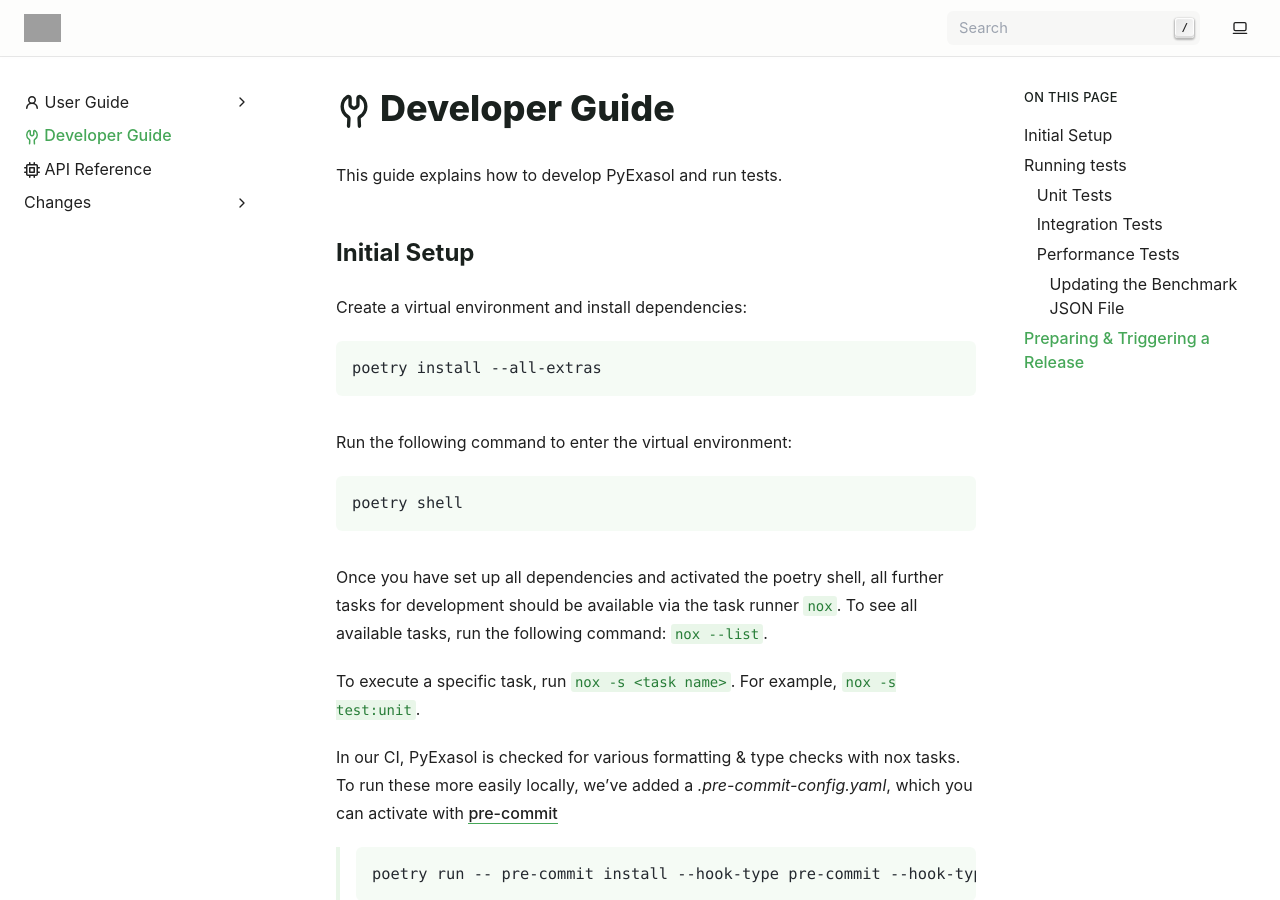
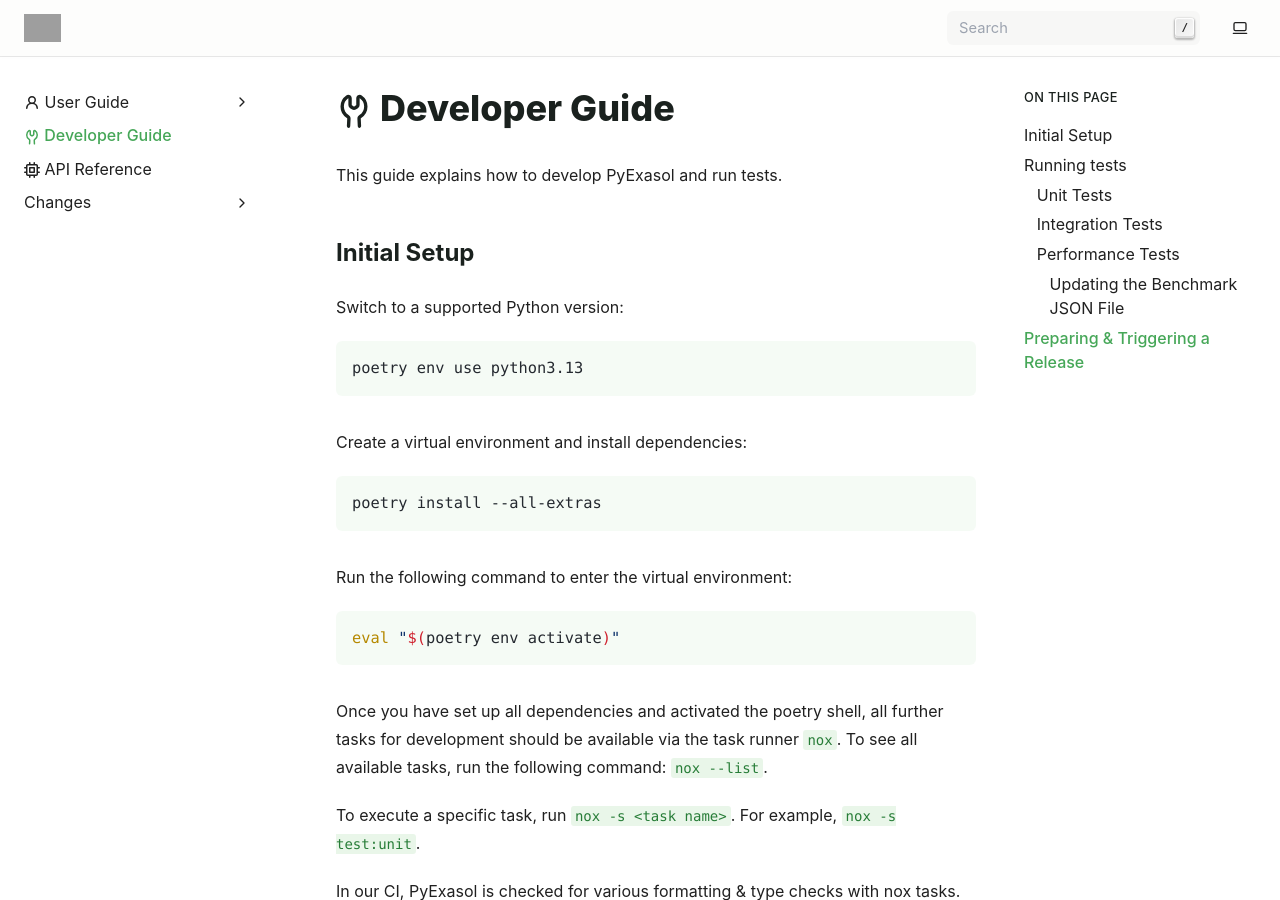
Before and after one commit to exasol/pyexasol, a Sphinx documentation site: the page built from doc/developer_guide.rst, in a window 1280 px wide and 900 px high. Built offline with Sphinx 7.4.7, drawn with Linux system fonts in a browser that asks for light colours; grey boxes are pictures that could not be loaded.

Commit message:
Update setup instructions

```diff
--- a/doc/developer_guide.rst
+++ b/doc/developer_guide.rst
@@ -7,6 +7,12 @@
 
 Initial Setup
 +++++++++++++
+
+Switch to a supported Python version:
+
+.. code-block:: shell
+
+    poetry env use python3.13
 
 Create a virtual environment and install dependencies:
 
@@ -18,7 +24,7 @@
 
 .. code-block:: shell
 
-    poetry shell
+    eval "$(poetry env activate)"
 
 Once you have set up all dependencies and activated the poetry shell, all further tasks for development should be available via the task runner ``nox``. To see all available tasks, run the following command: ``nox --list``.
 
--- a/noxconfig.py
+++ b/noxconfig.py
@@ -10,7 +10,7 @@
 )
 
 DEFAULT_PORT = 8563
-DEFAULT_DB_VERSION = "8.29.6"
+DEFAULT_DB_VERSION = "2025.1.8"
 CONTAINER_SUFFIX = "test"
 CONTAINER_NAME = f"db_container_{CONTAINER_SUFFIX}"
 
```
Also changed, not shown: 1 other file.
